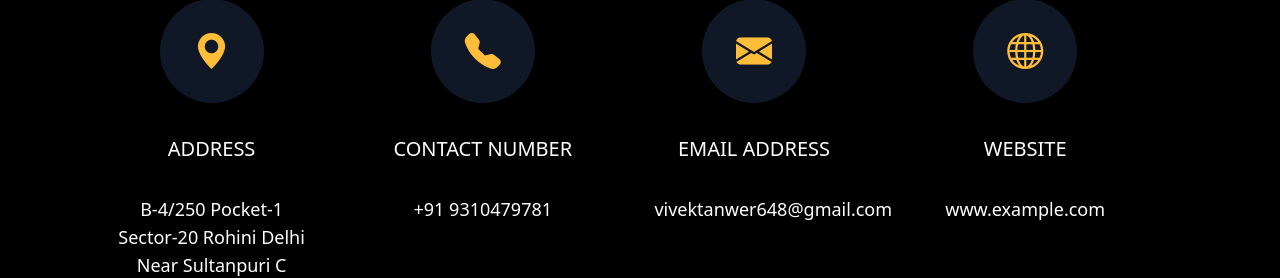
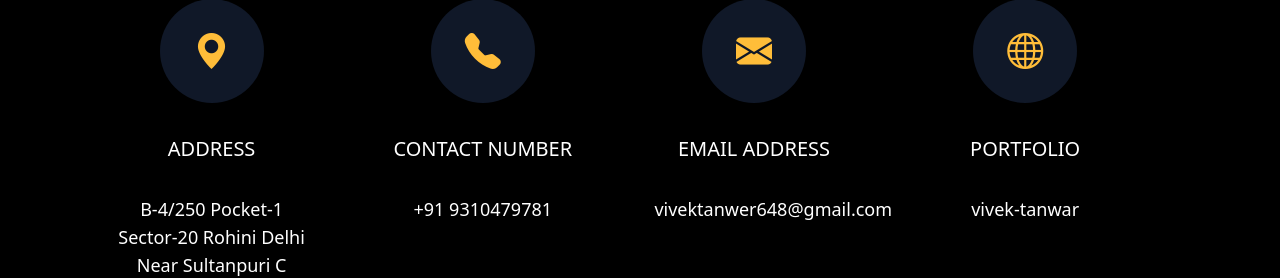
Before and after one commit to Vivektanwer/vivek-tanwar, a React (Vite) app: page / in a window 1280 px wide. Shown: the part 5588-5866 px from the top of the page. Built offline with nearby package versions, Linux system fonts and the light colour scheme.

Commit message:
Update contact section with portfolio link

```diff
--- a/src/HomeComponent/ContactSection.jsx
+++ b/src/HomeComponent/ContactSection.jsx
@@ -27,9 +27,9 @@ const ContactSection = () => {
         },
         {
             icons:"bi bi-globe",
-            title:"WEBSITE",
-            description:"www.example.com",
-            url:"/",
+            title:"PORTFOLIO",
+            description:"vivek-tanwar",
+            url:"https://vivek-tanwar.vercel.app/",
         },
     ]
 
```
